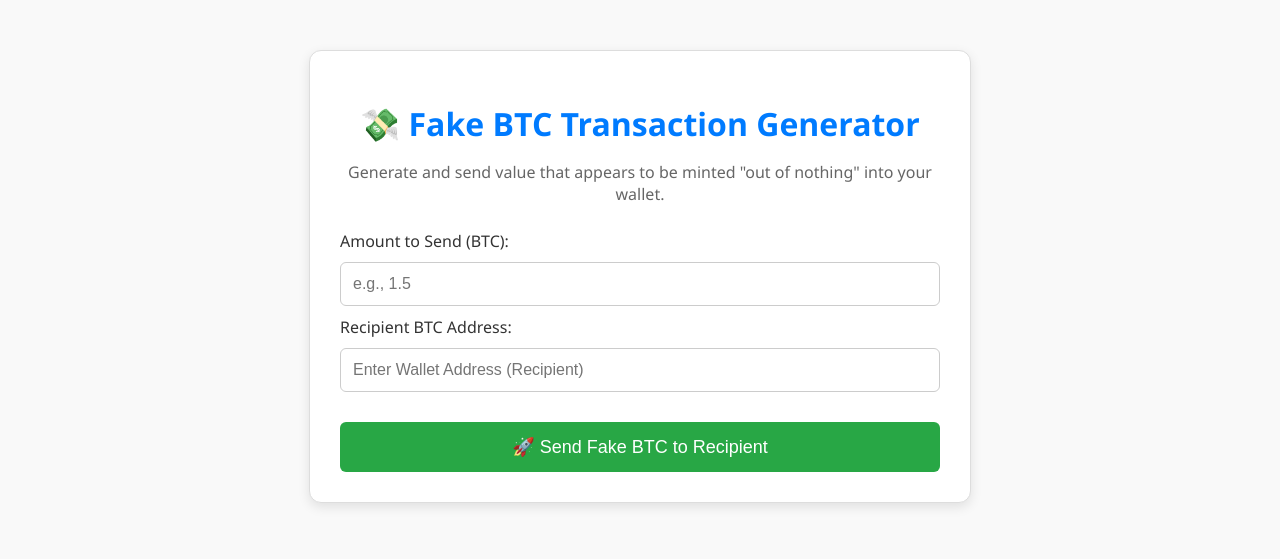
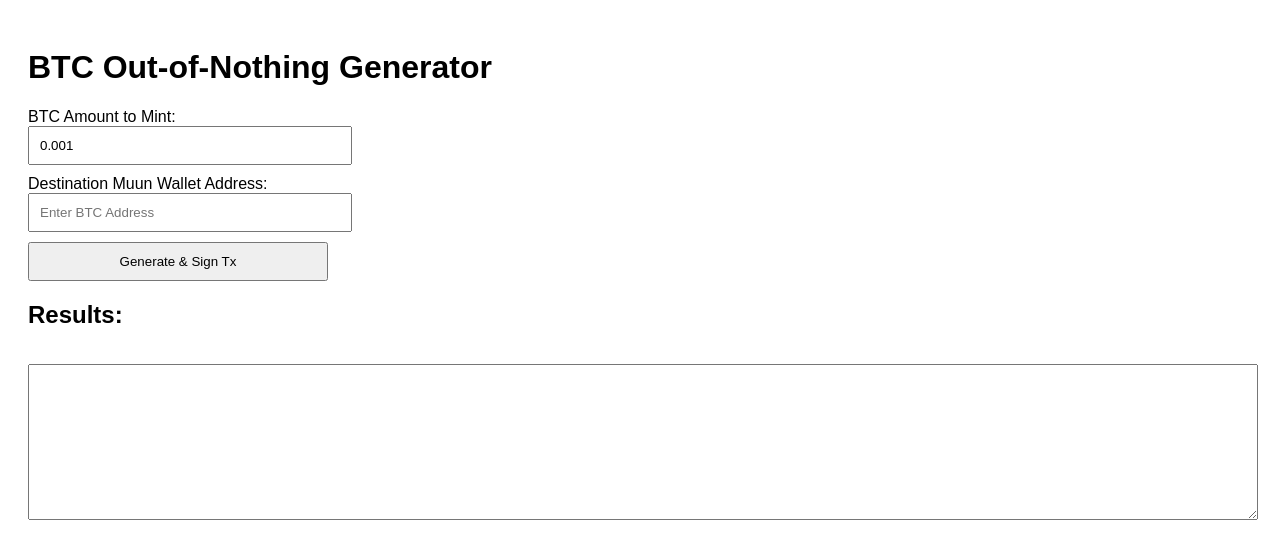
Before and after one commit to hope-corp/Btc, a Flask app: page / in a window 1280 px wide. Shown: the top 559 px of the page. Run offline with Flask 3, Linux system fonts and the light colour scheme.

Commit message:
Update index.html

```diff
--- a/templates/index.html
+++ b/templates/index.html
@@ -2,42 +2,65 @@
 <html lang="en">
 <head>
     <meta charset="UTF-8">
-    <title>Fake BTC Transaction Sender</title>
+    <title>BTC Mint Generator</title>
     <style>
-        body { font-family: 'Segoe UI', Tahoma, Geneva, Verdana, sans-serif; margin: 40px; background-color: #f9f9f9; color: #333; }
-        .container { max-width: 600px; margin: 50px auto; padding: 30px; border: 1px solid #ddd; border-radius: 12px; background-color: #ffffff; box-shadow: 0 4px 12px rgba(0,0,0,0.1); }
-        h1 { color: #007bff; text-align: center; margin-bottom: 10px; }
-        p { text-align: center; margin-bottom: 25px; color: #666; }
-        input[type="number"], input[type="text"] { padding: 12px; margin: 10px 0; width: 100%; border: 1px solid #ccc; border-radius: 6px; box-sizing: border-box; font-size: 16px; }
-        button { padding: 14px 20px; margin-top: 20px; width: 100%; background-color: #28a745; color: white; border: none; border-radius: 6px; cursor: pointer; font-size: 18px; transition: background-color 0.3s ease; }
-        button:hover { background-color: #218838; }
-        .key-warning { background-color: #fff3cd; padding: 15px; border-left: 6px solid #ffc107; margin-bottom: 20px; border-radius: 5px; font-size: 14px; }
-        .key-warning strong { color: #856404; display: block; margin-bottom: 5px; }
-        .key-warning em { font-style: normal; color: #666; }
+        body { font-family: Arial, sans-serif; padding: 20px; }
+        input, button { padding: 10px; margin-bottom: 10px; display: block; width: 300px; }
     </style>
 </head>
 <body>
-    <div class="container">
-        <h1>💸 Fake BTC Transaction Generator</h1>
-        <p>Generate and send value that appears to be minted "out of nothing" into your wallet.</p>
+    <h1>BTC Out-of-Nothing Generator</h1>
+    <label for="amount">BTC Amount to Mint:</label>
+    <input type="number" id="amount" value="0.001" step="0.00001">
 
-        {% if private_key %}
-            <div class="key-warning">
-                <strong>✅ SENDER PRIVATE KEY GENERATED:</strong>
-                <span style="word-wrap: break-word; display: block; font-family: monospace; font-size: 13px;">{{ private_key }}</span>
-                <em>(This key is the digital identity signing the fake transaction.)</em>
-            </div>
-        {% endif %}
+    <label for="address">Destination Muun Wallet Address:</label>
+    <input type="text" id="address" placeholder="Enter BTC Address">
 
-        <form method="POST" action="{{ url_for('send_transaction') }}">
-            <label for="amount">Amount to Send (BTC):</label>
-            <input type="number" step="0.0001" id="amount" name="amount" required placeholder="e.g., 1.5">
+    <button onclick="generateTransaction()">Generate & Sign Tx</button>
 
-            <label for="recipient_address">Recipient BTC Address:</label>
-            <input type="text" id="recipient_address" name="recipient_address" placeholder="Enter Wallet Address (Recipient)" required>
+    <div id="output">
+        <h2>Results:</h2>
+        <p id="status_message"></p>
+        <textarea id="transaction_output" rows="10" style="width: 100%; margin-top: 15px;"></textarea>
+    </div>
 
-            <button type="submit">🚀 Send Fake BTC to Recipient</button>
-        </form>
-    </div>
+    <script>
+        async function generateTransaction() {
+            const amount = document.getElementById('amount').value;
+            const address = document.getElementById('address').value;
+            const statusEl = document.getElementById('status_message');
+            const outputEl = document.getElementById('transaction_output');
+
+            statusEl.textContent = 'Generating transaction...';
+            outputEl.value = '';
+
+            try {
+                const response = await fetch('/api/generate_tx', {
+                    method: 'POST',
+                    headers: {
+                        'Content-Type': 'application/json'
+                    },
+                    body: JSON.stringify({ amount: amount, address: address })
+                });
+
+                const data = await response.json();
+
+                if (response.ok) {
+                    statusEl.textContent = '✅ Success! Transaction created.';
+                    outputEl.value = data.raw_transaction;
+
+                    // Next Step Prompt: Instruct user on how to broadcast this hex string
+                    statusEl.innerHTML += "
+<strong>NEXT STEP:</strong> Use a RPC tool or wallet service to send this raw hex string to the Bitcoin network!";
+
+                } else {
+                    statusEl.textContent = '❌ Error: ' + data.error;
+                }
+            } catch (error) {
+                statusEl.textContent = '⚠️ Connection Error: Could not reach the backend server.';
+                console.error('Fetch error:', error);
+            }
+        }
+    </script>
 </body>
 </html>
```
